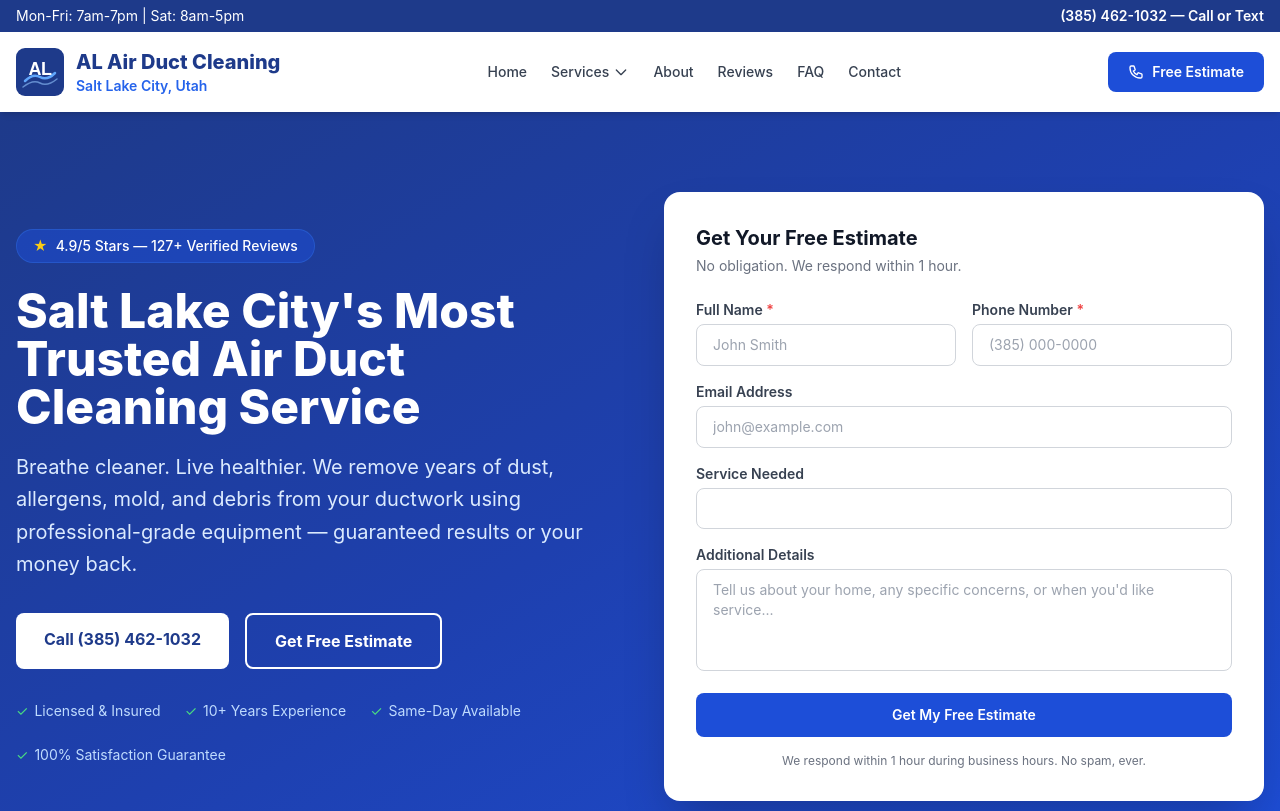
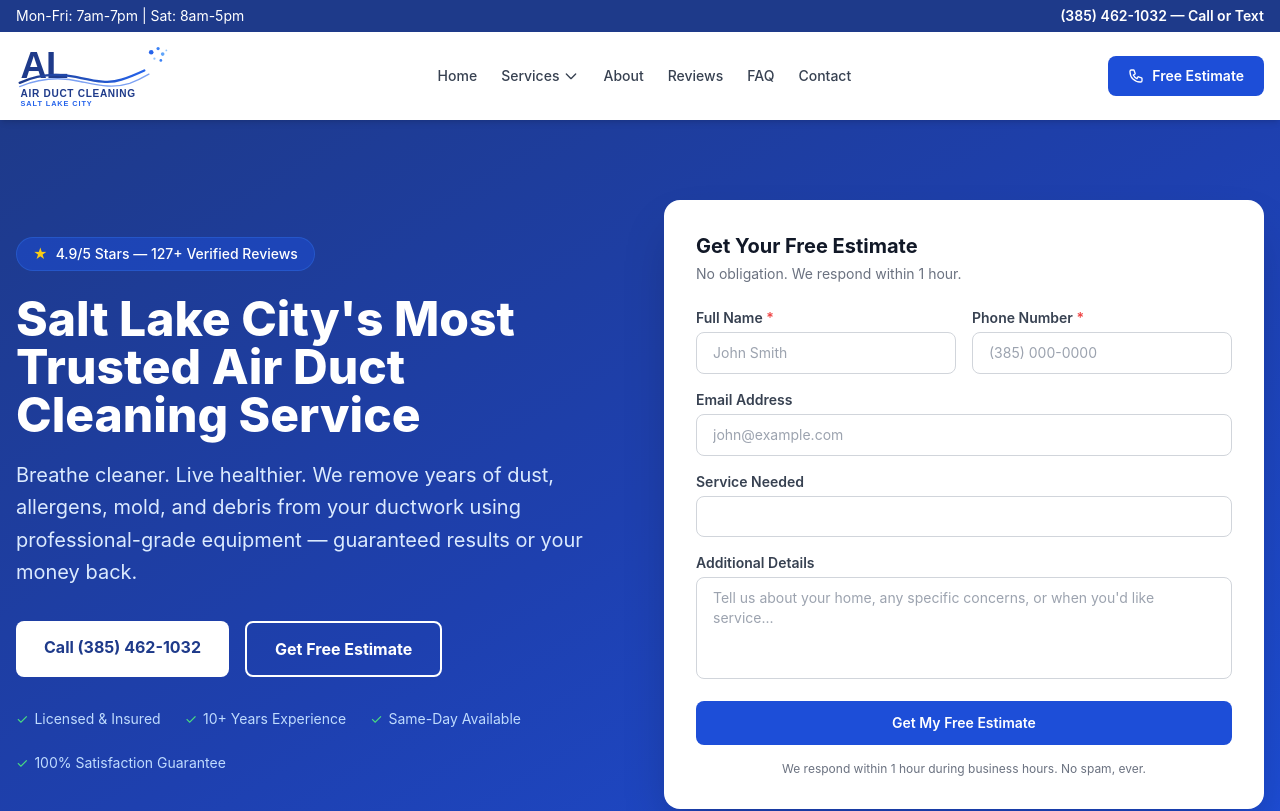
Before and after one commit to RevealDeploymentZone/al-air-duct-cleaning-slc, a Next.js app: page / in a window 1280 px wide. Shown: the top 811 px of the page. Built offline with nearby package versions, Linux system fonts and the light colour scheme.

Commit message:
Use logo.svg image in header with next/image

```diff
--- a/components/Header.tsx
+++ b/components/Header.tsx
@@ -2,6 +2,7 @@
 
 import { useState } from 'react'
 import Link from 'next/link'
+import Image from 'next/image'
 
 const services = [
   { name: 'Air Duct Cleaning', href: '/services/air-duct-cleaning' },
@@ -30,19 +31,17 @@ export default function Header() {
       </div>
 
       {/* Main nav */}
-      <div className="max-w-7xl mx-auto px-4 py-4 flex items-center justify-between">
+      <div className="max-w-7xl mx-auto px-4 py-3 flex items-center justify-between">
         {/* Logo */}
-        <Link href="/" className="flex items-center gap-3">
-          <svg width="48" height="48" viewBox="0 0 48 48" fill="none" xmlns="http://www.w3.org/2000/svg" aria-hidden="true">
-            <rect width="48" height="48" rx="9" fill="#1e3a8a"/>
-            <path d="M9 33 Q17 25 24 29 Q31 33 39 25" stroke="#60a5fa" strokeWidth="2.5" fill="none" strokeLinecap="round"/>
-            <path d="M7 39 Q17 31 24 35 Q31 39 41 31" stroke="#93c5fd" strokeWidth="1.5" fill="none" strokeLinecap="round" opacity="0.6"/>
-            <text x="24" y="27" textAnchor="middle" fontFamily="Arial, sans-serif" fontWeight="900" fontSize="18" fill="white" letterSpacing="-0.5">AL</text>
-          </svg>
-          <div className="flex flex-col leading-tight">
-            <span className="text-xl font-extrabold text-blue-900">AL Air Duct Cleaning</span>
-            <span className="text-sm text-blue-600 font-semibold">Salt Lake City, Utah</span>
-          </div>
+        <Link href="/" className="flex items-center">
+          <Image
+            src="/logo.svg"
+            alt="AL Air Duct Cleaning Salt Lake City"
+            width={200}
+            height={78}
+            priority
+            className="h-16 w-auto"
+          />
         </Link>
 
         {/* Desktop nav */}
```
